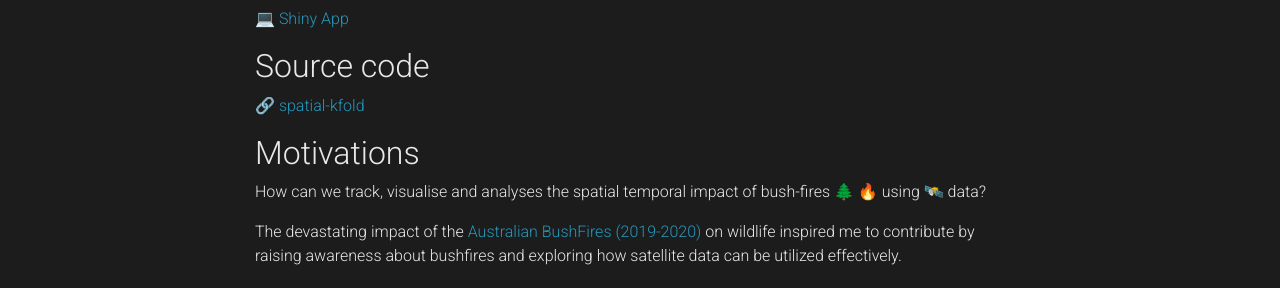
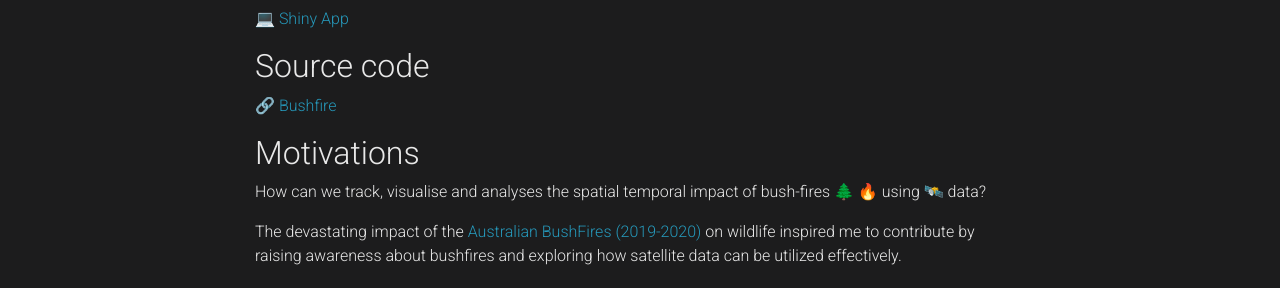
Before and after one commit to WalidGharianiEAGLE/walidgharianieagle.github.io, a Jekyll site: the page built from _projects/2_project.md, in a window 1280 px wide and 900 px high. Shown: the part 253-541 px from the top of the window. Built offline with Jekyll 4.4.1, drawn with Linux system fonts in a browser that asks for light colours; full-size pictures stand in for the smaller copies a plugin makes; comment, search, counter and statistics services are not loaded; a style sheet for code colours, icons or effects is not loaded.

Commit message:
fixed typo and bushfirs link

```diff
--- a/_projects/2_project.md
+++ b/_projects/2_project.md
@@ -8,10 +8,10 @@
 ---
 
 ## Shinyapps
-💻 [Shiny App](https://github.com/WalidGharianiEAGLE/spatial-kfold)
+💻 [Shiny App](https://walidgharianieagle.shinyapps.io/AustralianBushFires_2019-2020/)
 
 ## Source code
-🔗 [spatial-kfold](https://github.com/WalidGharianiEAGLE/spatial-kfold)
+🔗 [Bushfire](https://github.com/WalidGharianiEAGLE/Aus_Bushfires_App)
 
 
 ## Motivations
```
Also changed, not shown: _projects/3_project.md (+1 -1 lines).
